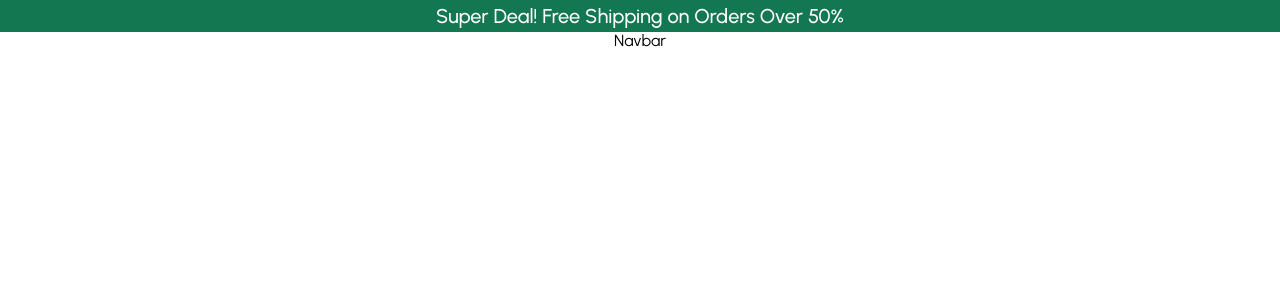
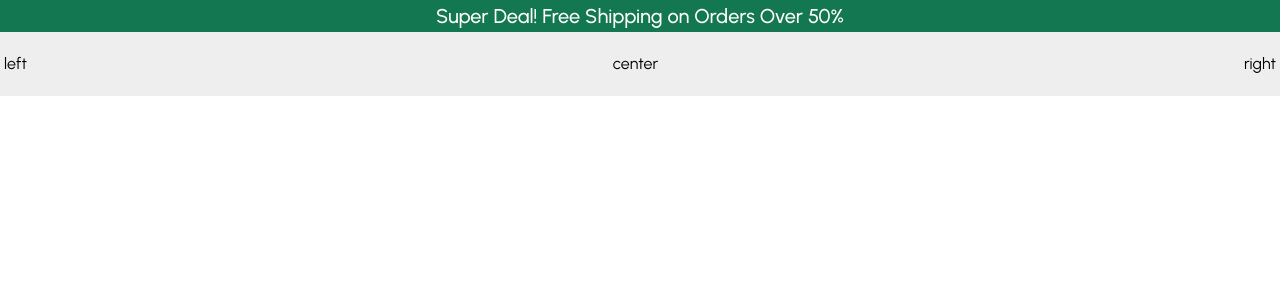
Before and after one commit to adarraji/react-shop, a React (Create React App) app: page / in a window 1280 px wide. Shown: the top 300 px of the page. Built offline with nearby package versions, Linux system fonts and the light colour scheme.

Commit message:
added Navbar sections and more styles

```diff
--- a/src/components/Navbar/Navbar.js
+++ b/src/components/Navbar/Navbar.js
@@ -3,7 +3,11 @@ import "./Navbar.css";
 
 const Navbar = () => {
     return (
-        <div>Navbar</div>
+        <div className="bg-light-gray h3 pa1 flex justify-between items-center">
+            <div>left</div>
+            <div>center</div>
+            <div>right</div>
+        </div>
     )
 }
 
```
